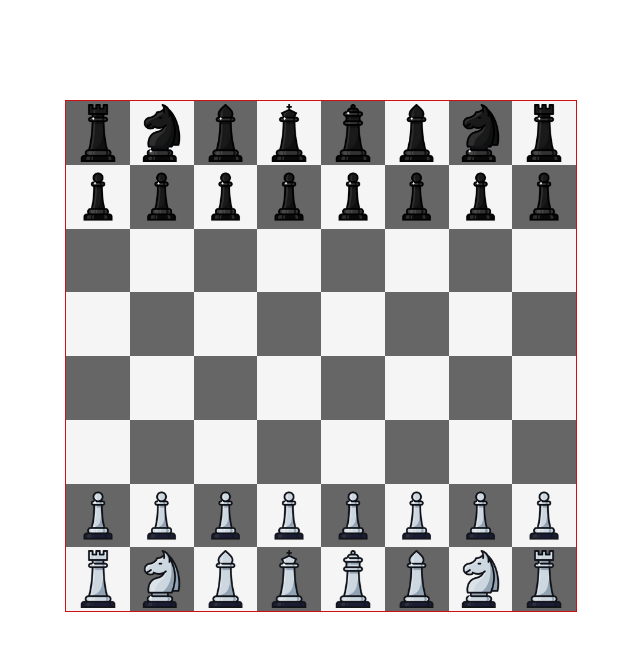
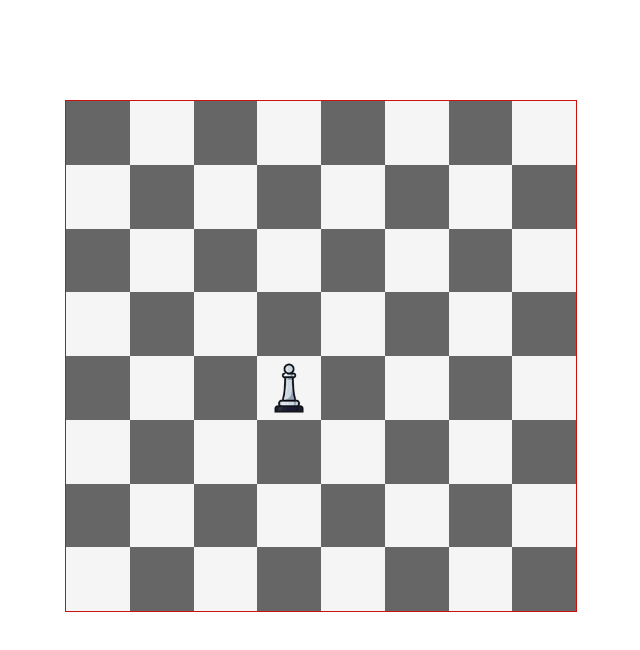
Before and after one commit to abeshahsan/chess, a React (Vite) app: page / in a window 1280 px wide. Shown: the top 650 px of the page, without its empty margins (319-959 px from the left). Built offline with nearby package versions, Linux system fonts and the light colour scheme.

Commit message:
marking the valid moves. hardcode for now

```diff
--- a/src/App.css
+++ b/src/App.css
@@ -7,9 +7,3 @@
     aspect-ratio: 1;
     border: thin solid rgb(205, 16, 16);
 }
-
-.piece-icon{
-    width: 90%;
-    aspect-ratio: 1;
-    pointer-events: none;
-}
--- a/src/App.jsx
+++ b/src/App.jsx
@@ -18,23 +18,26 @@ const App = () => {
         [null, null, null, null, null, null, null, null],
     ]);
 
-    for (let i = 0; i < 8; i++) {
-        gridMatrix[1][i] = <BlackPawn/>
-    }
-    gridMatrix[0][0] = gridMatrix[0][7] = <BlackRook/>
-    gridMatrix[0][1] = gridMatrix[0][6] = <BlackKnight/>
-    gridMatrix[0][2] = gridMatrix[0][5] = <BlackBishop/>
-    gridMatrix[0][3] = <BlackKing/>
-    gridMatrix[0][4] = <BlackQueen/>
+    // for (let i = 0; i < 8; i++) {
+    //     gridMatrix[1][i] = <BlackPawn/>
+    // }
 
-    for (let i = 0; i < 8; i++) {
-        gridMatrix[6][i] = <WhitePawn/>
-    }
-    gridMatrix[7][0] = gridMatrix[7][7] = <WhiteRook></WhiteRook>
-    gridMatrix[7][1] = gridMatrix[7][6] = <WhiteKnight></WhiteKnight>
-    gridMatrix[7][2] = gridMatrix[7][5] = <WhiteBishop></WhiteBishop>
-    gridMatrix[7][3] = <WhiteKing></WhiteKing>
-    gridMatrix[7][4] = <WhiteQueen></WhiteQueen>
+    gridMatrix[4][3] = <WhitePawn/>
+
+    // gridMatrix[0][0] = gridMatrix[0][7] = <BlackRook/>
+    // gridMatrix[0][1] = gridMatrix[0][6] = <BlackKnight/>
+    // gridMatrix[0][2] = gridMatrix[0][5] = <BlackBishop/>
+    // gridMatrix[0][3] = <BlackKing/>
+    // gridMatrix[0][4] = <BlackQueen/>
+
+    // for (let i = 0; i < 8; i++) {
+    //     gridMatrix[6][i] = <WhitePawn/>
+    // }
+    // gridMatrix[7][0] = gridMatrix[7][7] = <WhiteRook></WhiteRook>
+    // gridMatrix[7][1] = gridMatrix[7][6] = <WhiteKnight></WhiteKnight>
+    // gridMatrix[7][2] = gridMatrix[7][5] = <WhiteBishop></WhiteBishop>
+    // gridMatrix[7][3] = <WhiteKing></WhiteKing>
+    // gridMatrix[7][4] = <WhiteQueen></WhiteQueen>
 
     return (
         <>
--- a/src/GridComponents/grid.css
+++ b/src/GridComponents/grid.css
@@ -38,3 +38,24 @@
 .casper-cell.active {
     background: radial-gradient(circle, transparent, transparent, rgb(215, 233, 249), rgb(197, 227, 247), rgb(180, 216, 247),  rgb(155, 197, 239));
 }
+
+
+.piece-icon{
+    width: 90%;
+    aspect-ratio: 1;
+    pointer-events: none;
+    z-index: 2;
+}
+
+.casper-cell.valid {
+    position: relative;
+}
+
+.casper-cell.valid::after {
+    content: "";
+    position: absolute;
+    width: 50%;
+    height: 50%;
+    background-color: rgb(135, 248, 86); /* You can change the color of the circle */
+    border-radius: 30px;
+}
--- a/src/GridComponents/grid.jsx
+++ b/src/GridComponents/grid.jsx
@@ -11,6 +11,13 @@ const Grid = ({ matrix }) => {
 
     let gridMatrix =  useContext(ChessboardContext)
 
+
+    let [validMoves, setValidMoves] = useState({
+        "11": true,
+        "44": true
+    })
+
+
     let onClickCell = (event) => {
 
         let s = event.target.className.split(" ")[0];
@@ -18,22 +25,29 @@ const Grid = ({ matrix }) => {
         if(isAnyCellSelected) {
             isAnyCellSelected = false;
 
-            let previousRow = s[0];
-            let previousCol = s[1];
+            let previousRow = selectedRow;
+            let previousCol = selectedCol;
 
-            let temp = gridMatrix[previousRow][previousCol];
-            gridMatrix[previousRow][previousCol] = gridMatrix[selectedRow][selectedCol];
-            gridMatrix[selectedRow][selectedCol] = temp;
+            selectedRow = s[0];
+            selectedCol = s[1];
+
+            if(gridMatrix[previousRow][previousCol] && !(previousRow == selectedRow && previousCol == selectedCol)) {
+                gridMatrix[selectedRow][selectedCol] = gridMatrix[previousRow][previousCol];
+                gridMatrix[previousRow][previousCol] = null;
+            }
+
         }
         else {
             isAnyCellSelected = true;
             selectedRow = s[0];
             selectedCol = s[1];
+            if(!gridMatrix[selectedRow][selectedCol]) isAnyCellSelected = false;
         }
 
         setSelectedCell(()=>{
             return [isAnyCellSelected, selectedRow, selectedCol];
         });
+
     }
 
     return (
@@ -43,6 +57,7 @@ const Grid = ({ matrix }) => {
                     {row.map((item, c) => (
                         <div key={c} onClick={onClickCell} className={`${r}${c} grid-column casper-cell
                             ${isAnyCellSelected && r == selectedRow && c == selectedCol ? "active":""}
+                            ${isAnyCellSelected && validMoves[`${r}${c}`] ? "valid":""}
                             ${(r + c) % 2 == 0 ? "black":"white"}`}>
                             {item}
                         </div>
--- a/src/pieces/pieces.jsx
+++ b/src/pieces/pieces.jsx
@@ -4,7 +4,6 @@ import blackRookIcon from "../Images/black-rook.png";
 import blackBishopIcon from "../Images/black-bishop.png";
 import blackKingIcon from "../Images/black-king.png";
 import blackQueenIcon from "../Images/black-queen.png";
-
 
 
 import whitePawnIcon from "../Images/white-pawn.png";
```
